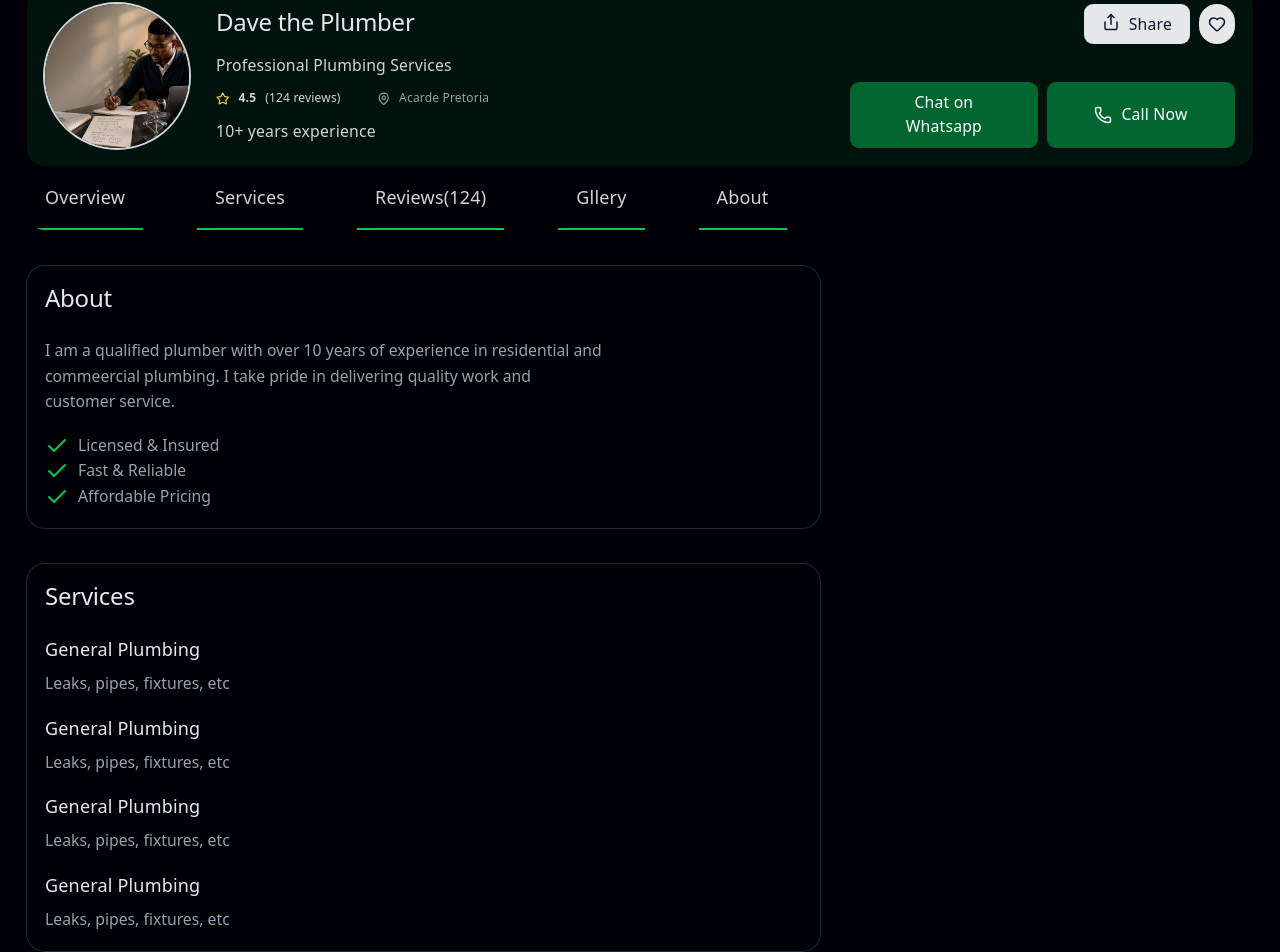
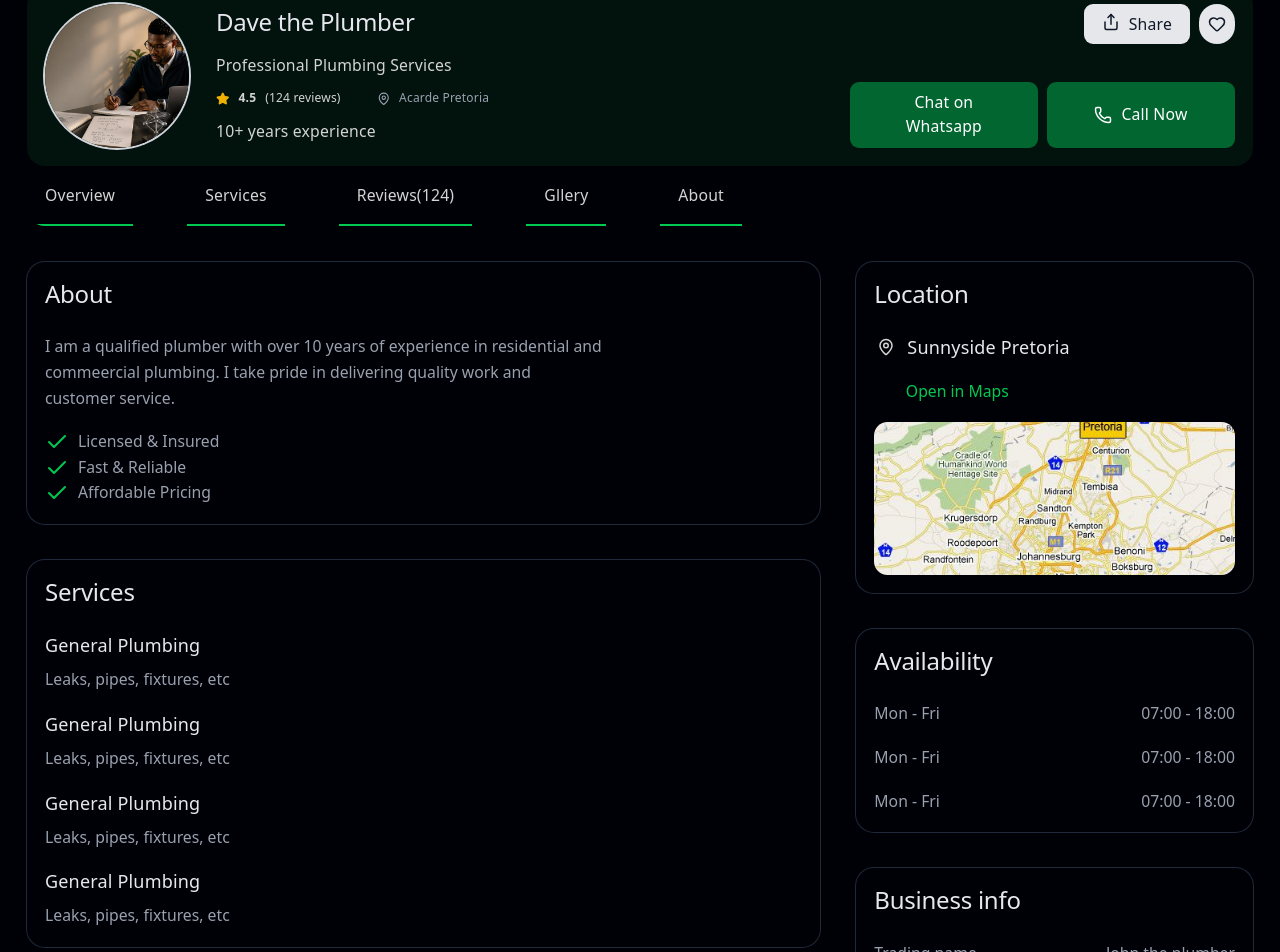
Before and after one commit to BlessingDotDev/landing-page-template-1, a React (Vite) app: page /profile in a window 1280 px wide. Shown: the part 162-1114 px from the top of the page. Built offline with nearby package versions, Linux system fonts and the light colour scheme.

Commit message:
add image to footer and location to profilepage

```diff
--- a/src/components/layout/Footer.tsx
+++ b/src/components/layout/Footer.tsx
@@ -1,18 +1,27 @@
 import {/* Facebook, Twitter, Instagram */} from "lucide-react";
+import Text from "../ui/Text"
 
 export default function Footer() {
   return (
-    <footer className="bg-gray-900 text-gray-300 mt-12">
+    <footer className="bg-green-900/15 text-gray-300 mt-12">
       <div className="max-w-7xl mx-auto px-6 py-12 grid md:grid-cols-4 gap-8">
 
         {/* Brand */}
-        <div>
-          <h2 className="text-white text-lg font-bold mb-2">
-            ServiceHub
-          </h2>
-          <p className="text-sm">
+        <div >
+          <div className="flex items-center gap-2">
+            <img
+              alt="logo image"
+              src="/src/assets/vision-logo.png"
+              className="w-10"
+            />
+            <h2 className="text-white text-lg font-bold mb-2">
+              Vision<sup>(Works)</sup>
+            </h2>
+          </div>
+
+          <h4 className="text-gray-400 tracking-wide">
             Connecting you with trusted local service providers across South Africa.
-          </p>
+          </h4>
         </div>
 
         {/* Links */}
--- a/src/components/ui/Text.tsx
+++ b/src/components/ui/Text.tsx
@@ -13,7 +13,7 @@ interface TextProps
 }
 
 const variantStyles: Record<TextVariant, string> = {
-  title: "text-3xl font-bold",
+  title: "text-3xl font-bold ",
   subtitle: "font-semibold text-sm tracking-wide leading-relaxed",
   body: "text-sm tracking-normal leading-relaxed text-gray-400 ",
   small: "text-sm text-gray-400",
--- a/src/index.css
+++ b/src/index.css
@@ -65,7 +65,8 @@ h2 {
   }
 
   .container {
-    @apply flex flex-col gap-4 ring-1 ring-gray-800 rounded-2xl p-4;
+    @apply flex flex-col gap-4 ring-1 ring-gray-800 rounded-2xl p-4
+    hover:shadow-lg hover:shadow-white/10 transition-all duration-300;
   }
 
   .hoverEffect {
--- a/src/pages/profile/ProfilePage.tsx
+++ b/src/pages/profile/ProfilePage.tsx
@@ -4,7 +4,6 @@ import Footer from "../../components/layout/Footer"
 import {
   ChevronLeft, Star, MapPinIcon,
   Heart, Share, Phone, CheckIcon,
-  StarOff
 } from "lucide-react";
 
 import Button from "../../components/ui/Button"
@@ -30,10 +29,12 @@ function ProfilePage() {
               <img
                 alt="profile image"
                 src="/src/assets/hero.png"
-                className="h-32 w-32 ring-2 ring-gray-300 rounded-full object-cover"
+
+                className="h-24 md:h-32 w-24 md:w-32 ring-2
+                ring-gray-300 rounded-full object-cover"
               />
 
-              <div className="flex flex-col gap-2">
+              <div className="flex flex-col gap-0 md:gap-2">
                 <div className="flex justify-between">
                   <h2 >Dave the Plumber</h2>
                   <Button
@@ -49,7 +50,7 @@ function ProfilePage() {
 
                 <div className="flex gap-4 md:items-center md:gap-8">
                   <div className="flex items-center gap-2">
-                    <Star className="text-amber-300 h-3 w-3" />
+                    <Star className="text-yellow-500 h-3 w-3" fill="currentColor" />
                     <p className="font-semibold text-[12px]">4.5</p>
                     <p className="text-[12px]">(124 reviews)</p>
                   </div>
@@ -102,7 +103,7 @@ function ProfilePage() {
             {profileNav.map((link) => (
               <li
                 key={link.id}
-                className="p-4 border-b-2 border-green-500"
+                className="text-sm p-4 border-b-2 border-green-500"
               >
                 {link.name}
               </li>
@@ -235,7 +236,50 @@ function ProfilePage() {
                 </div>
               </div>
             </div>
-            <div>
+
+            <div className="flex flex-col gap-8">
+              <div className="container">
+                <h2>Location</h2>
+
+                <div className="flex items-center gap-2 ">
+                  <MapPinIcon className="h-4" />
+                  <h3>Sunnyside Pretoria</h3>
+                </div>
+
+                <Text className="text-green-500 ml-7">Open in Maps</Text>
+
+                <img
+                  alt="map of the location"
+                  src="/src/assets/map.jpg"
+                  className="w-full h-34 object-cover rounded-xl"
+                />
+              </div>
+
+              <div className="container">
+                <h2>Availability</h2>
+
+                {[1, 2, 3].map((value) => (
+                  <div key={value} className="flex justify-between items-center">
+                    <Text>Mon - Fri</Text>
+                    <Text>07:00 - 18:00</Text>
+                  </div>
+                ))}
+              </div>
+
+              <div className="container">
+                <h2>Business info</h2>
+
+                {[1, 2, 3].map(value => (
+                  <div key={value} className="flex justify-between items-center">
+                    <Text>Trading name</Text>
+                    <Text>John the plumber</Text>
+                  </div>
+                ))}
+              </div>
+            </div>
+
+            <div className="col-span-2 container">
+
             </div>
           </div>
         </section>
```
